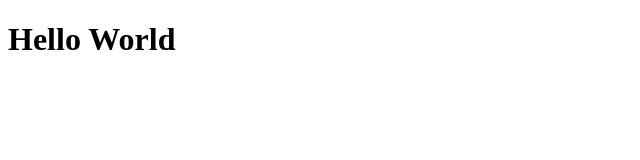
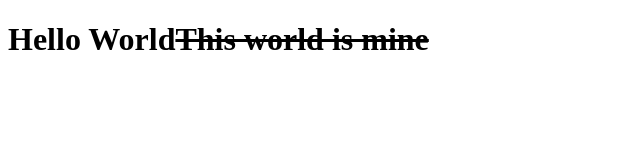
Before and after one commit to Tayyab-Shehzad/Bootcamp-app, a plain HTML site: page index.html in a window 1280 px wide. Shown: the whole page, without its empty margins (0-640 px from the left). Drawn offline with Linux system fonts and the light colour scheme.

Commit message:
Update index.html

```diff
--- a/index.html
+++ b/index.html
@@ -7,7 +7,7 @@
 </head>
 <body>
     <h1>
-        Hello World
+        Hello World<s>This world is mine</s>
     </h1>
 </body>
 </html>
```
